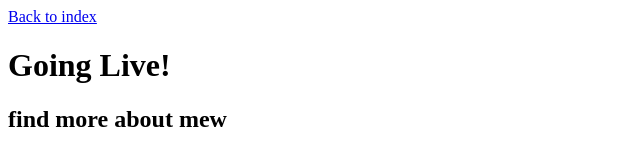
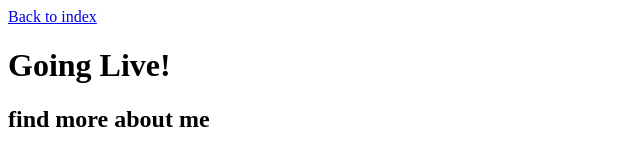
Before and after one commit to vpvnguyen/go-live, a plain HTML site: page about-me.html in a window 1280 px wide. Shown: the full height of the page, 0-640 px from the left. Drawn offline with Linux system fonts and the light colour scheme.

Commit message:
fixed typo on about-me html

```diff
--- a/about-me.html
+++ b/about-me.html
@@ -9,6 +9,6 @@
 <body>
     <a href="./index.html">Back to index</a>
     <h1>Going Live!</h1>
-    <h2>find more about mew</h2>
+    <h2>find more about me</h2>
 </body>
 </html>
```
